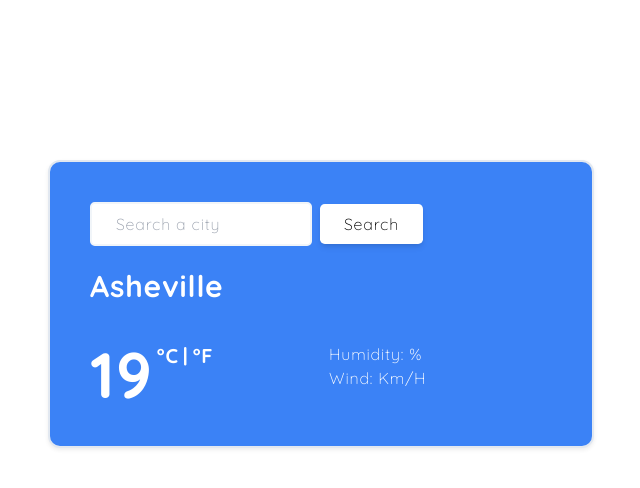
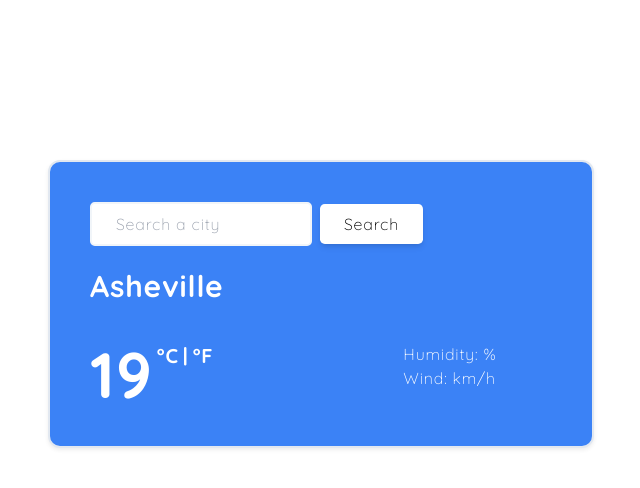
Before and after one commit to hartmandy/react-weather-app, a React (Create React App) app: page / in a window 1280 px wide. Shown: the top 488 px of the page, without its empty margins (319-959 px from the left). Built offline with nearby package versions, Linux system fonts and the light colour scheme; no server answers.

Commit message:
updated icon pack

```diff
--- a/src/App.js
+++ b/src/App.js
@@ -3,7 +3,6 @@ import "./App.css";
 import Weather from "./Weather";
 import Temperature from "./Temperature";
 import DateTime from "./DateTime";
-import Icons from "./Icons";
 
 function App() {
   const [weatherData, setWeatherData] = useState({
@@ -28,17 +27,25 @@ function App() {
             <DateTime date={weatherData.date} />
           </div>
 
-          <div className="grid">
-            <div className="columns-2">
-              <div className="weather-temperature">
-                {/* <Icons code={props.data.icon} /> */}
-                <Temperature temperature={weatherData.temperature} />
-              </div>
-              <div className="text-transform: capitalize">
-                <p>{weatherData.description}</p>
-                <p>Humidity: {weatherData.humidity}%</p>
-                <p>Wind: {weatherData.wind} km/h</p>
-              </div>
+          <div className="grid grid-cols-3 gap-2">
+            <div className="weather-temperature">
+              <Temperature temperature={weatherData.temperature} />
+            </div>
+            <div>
+              {weatherData.icon && (
+                <img
+                  src={`http://openweathermap.org/img/wn/${weatherData.icon}.png`}
+                  alt={weatherData.description}
+                  style={{ width: "80px", height: "80px" }}
+                />
+              )}
+            </div>
+            <div>
+              <p className="text-transform: capitalize">
+                {weatherData.description}
+              </p>
+              <p>Humidity: {weatherData.humidity}%</p>
+              <p>Wind: {weatherData.wind} km/h</p>
             </div>
           </div>
         </div>
--- a/src/Icons.js
+++ /dev/null
@@ -1,6 +0,0 @@
-import React from "react";
-import Icon from "iweather_icons_react";
-
-export default function Icons(props) {
-  return <div>icon="PARTLY_CLOUDY_DAY"</div>;
-}
```
